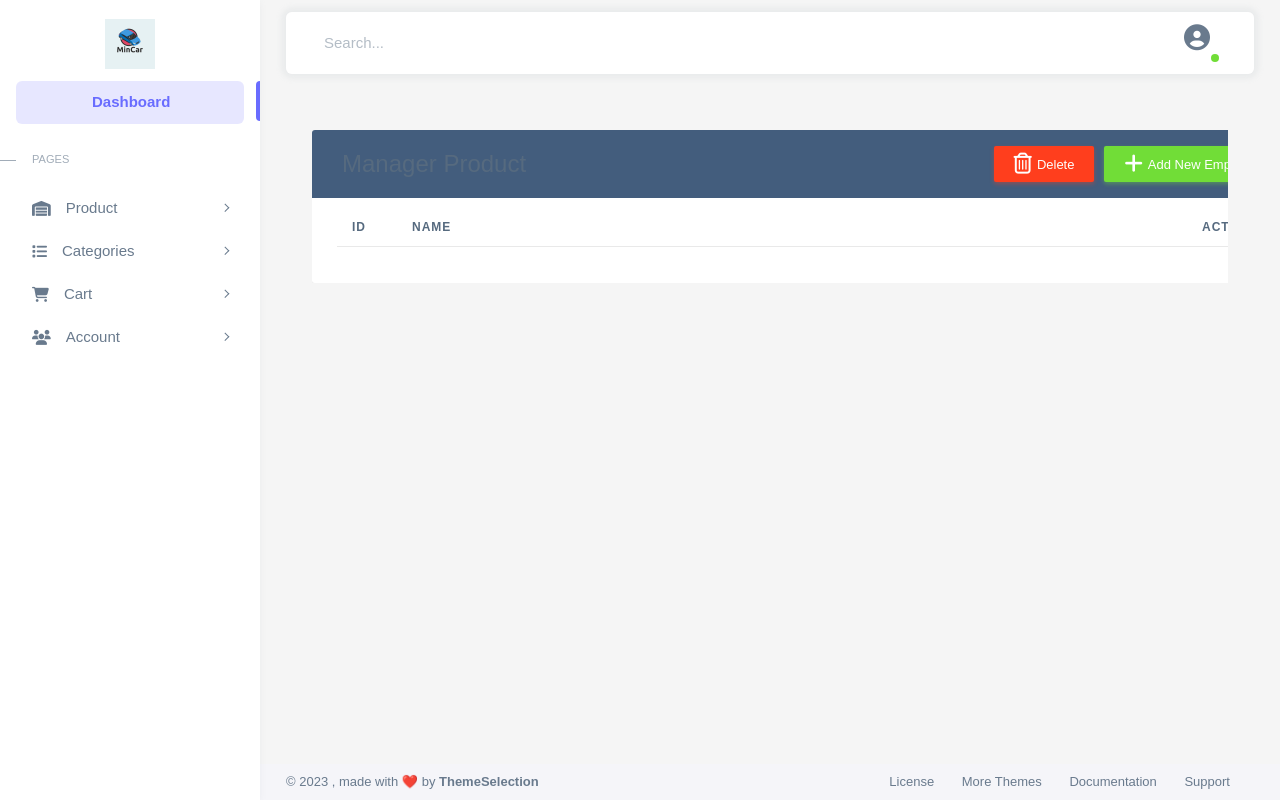
After one commit to WEBG301HL/ASM, a Symfony app: template templates/admin/category/index.html.twig in a window 1280 px wide. The commit adds this page. Run offline with Twig, Linux system fonts and the light colour scheme; the template is opened without the code that fills it, so the values that code supplies are empty; some libraries are stand-ins or nearby versions.

Commit message:
update category

```diff
--- /dev/null
+++ b/templates/admin/category/index.html.twig
@@ -0,0 +1,45 @@
+{% extends "admin/index.html.twig" %}
+{% block title %}
+    Admin Page - Product
+{% endblock %}
+{% block body %}
+<div class="container-xxl flex-grow-1 container-p-y">
+<div class="container-xl">
+	<div class="table-responsive">
+		<div class="table-wrapper">
+			<div class="table-title">
+				<div class="row">
+					<div class="col-sm-6">
+						<h2> Manager Product </h2>
+					</div>
+					<div class="col-sm-6">
+						<a href="{{ path('category_add') }}" class="btn btn-success" data-toggle="modal"><i class="fa-solid fa-plus"></i><span>Add New Employee</span></a>
+						<a href="" class="btn btn-danger" data-toggle="modal"><i class="fa-regular fa-trash-can"></i><span>Delete</span></a>
+					</div>
+				</div>
+			</div>
+			<table class="table table-striped table-hover">
+				<thead>
+					<tr>
+						<th>ID</th>
+						<th>Name</th>
+                        <th>Actions</th>
+					</tr>
+				</thead>
+                {% for a in category %}
+				<tbody>
+					<tr>
+						<td>{{a.id}}</td>
+						<td>{{a.catname}}</td>
+						<td>
+							<a href="" class="edit" data-toggle="modal"><i class="fa-solid fa-user-pen" title="Edit"></i></a>
+							<a href="" class="delete" data-toggle="modal"><i class="fa-solid fa-trash-can" title="Delete"></i></a>
+						</td>
+
+				</tbody>	</tr> {% endfor %}
+			</table>
+
+		</div>
+	</div>
+</div>
+{% endblock %}
--- a/templates/admin/index.html.twig
+++ b/templates/admin/index.html.twig
@@ -101,18 +101,7 @@ $(document).ready(function(){
                 <i style="padding-right: 15px;" class="fa-solid fa-warehouse"></i>
                 <div> Product</div>
               </a>
-<<<<<<< HEAD
               <a href="{{path('category_show')}}" class="menu-link menu-toggle">
-                <i style="padding-right: 15px;" class="fa-solid fa-list"></i>
-                <div> Categories</div>
-              </a>
-                <a href="" class="menu-link menu-toggle">
-                <i style="padding-right: 15px;" class="fa-solid fa-cart-shopping"></i>
-                <div> Cart</div>
-              </a>
-              <a href="" class="menu-link menu-toggle">
-=======
-              <a href="{{path('product_show')}}" class="menu-link menu-toggle">
                 <i style="padding-right: 15px;" class="fa-solid fa-list"></i>
                 <div> Categories</div>
               </a>
@@ -120,8 +109,7 @@ $(document).ready(function(){
                 <i style="padding-right: 15px;" class="fa-solid fa-cart-shopping"></i>
                 <div> Cart</div>
               </a>
-              <a href="#" class="menu-link menu-toggle">
->>>>>>> 0debf4ea8e1fae8d33b57ea912c1e1ee4b135822
+              <a href="{{path('product_show')}}" class="menu-link menu-toggle">
                 <i style="padding-right: 15px;" <i class="fa-solid fa-users"></i>
                 <div> Account</div>
               </a>
```
Also changed, not shown: src/Controller/CategoryController.php (+9 -9 lines), templates/admin/category/index.html..twig (deleted, +0 -42 lines), templates/category/form.html.twig (deleted, +0 -15 lines), templates/category/index.html.twig (deleted, +0 -43 lines).
